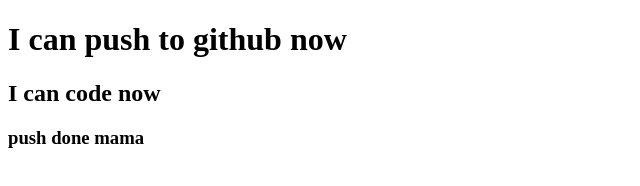
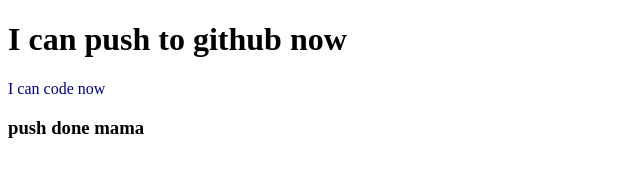
Before and after one commit to mdsanuarmahmud/my-first-repo, a plain HTML site: page index.html in a window 1280 px wide. Shown: the whole page, without its empty margins (0-640 px from the left). Drawn offline with Linux system fonts and the light colour scheme.

Commit message:
p changed

```diff
--- a/index.html
+++ b/index.html
@@ -9,7 +9,7 @@
 </head>
 <body>
     <h1>I can push to github now</h1>
-    <h2>I can code now</h2>
+    <p>I can code now</p>
     <h3>push done mama</h3>
 </body>
 </html>
```
